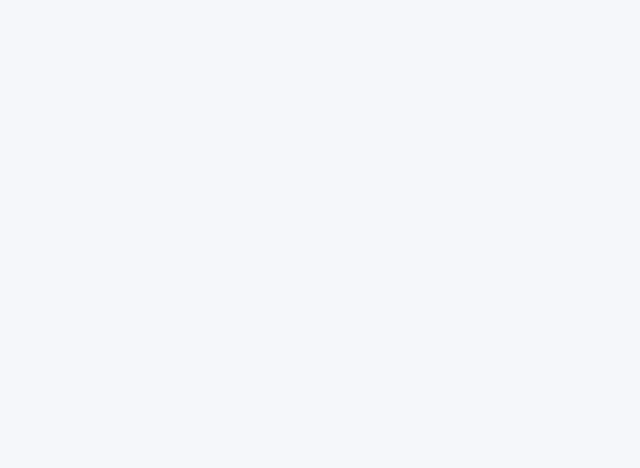
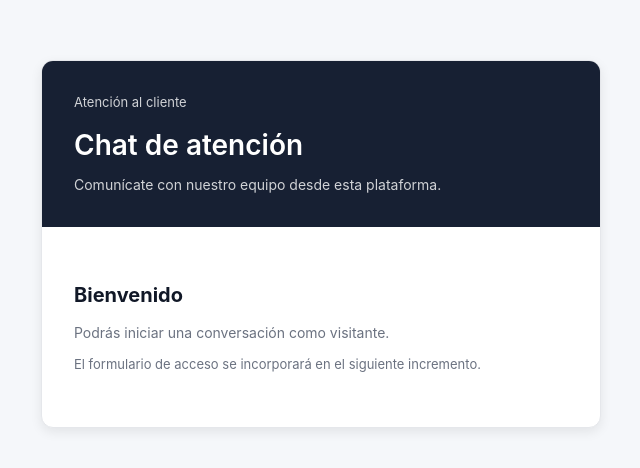
Before and after one commit to omarpalacios958-lgtm/Plataforma-Automatizacion-CRM, a React app in the folder frontend/: page /chat in a window 1280 px wide. Before the commit this address had no page. Shown: the part 156-624 px from the top of the page, without its empty margins (319-959 px from the left). Built offline with nearby package versions, Linux system fonts and the light colour scheme; the HTML template or start-up script is replaced by a standard one.

Commit message:
feat(chat): add tested public visitor entry page

```diff
--- a/frontend/package.json
+++ b/frontend/package.json
@@ -15,10 +15,14 @@
     "react-router-dom": "^7.18.4"
   },
   "devDependencies": {
+    "@testing-library/jest-dom": "^7.0.1",
+    "@testing-library/react": "^16.3.3",
     "@types/react": "^19.2.18",
     "@types/react-dom": "^19.2.7",
     "@vitejs/plugin-react": "^6.1.1",
+    "jsdom": "^30.1.3",
     "oxlint": "^1.81.0",
-    "vite": "^8.3.0"
+    "vite": "^8.3.5",
+    "vitest": "^5.0.5"
   }
 }
--- /dev/null
+++ b/frontend/src/modules/chat/ChatVisitor.css
@@ -0,0 +1,93 @@
+
+.chat-visitor {
+  display: flex;
+  min-height: 100vh;
+  align-items: center;
+  justify-content: center;
+  padding: var(--spacing-6);
+  background-color: var(--color-background);
+}
+
+.chat-visitor__panel {
+  width: 100%;
+  max-width: 560px;
+  overflow: hidden;
+  background-color: var(--color-surface);
+  border: 1px solid var(--color-border);
+  border-radius: var(--border-radius-lg);
+  box-shadow: var(--shadow-md);
+}
+
+.chat-visitor__header {
+  padding: var(--spacing-8);
+  color: var(--color-text-light);
+  background-color: var(--color-dark);
+}
+
+.chat-visitor__eyebrow {
+  display: block;
+  margin-bottom: var(--spacing-3);
+  font-size: var(--font-size-small);
+  opacity: 0.8;
+}
+
+.chat-visitor__header h1 {
+  margin-bottom: var(--spacing-2);
+  font-size: var(--font-size-page-title);
+  font-weight: 600;
+}
+
+.chat-visitor__header p {
+  color: rgba(255, 255, 255, 0.8);
+}
+
+.chat-visitor__content {
+  display: flex;
+  min-height: 200px;
+  flex-direction: column;
+  align-items: flex-start;
+  justify-content: center;
+  gap: var(--spacing-3);
+  padding: var(--spacing-8);
+}
+
+.chat-visitor__content h2 {
+  font-size: var(--font-size-section-title);
+}
+
+.chat-visitor__content p {
+  color: var(--color-text-secondary);
+}
+
+.chat-visitor__hint {
+  font-size: var(--font-size-small);
+}
+
+.chat-visitor__button {
+  padding: 10px var(--spacing-5);
+  color: var(--color-text-light);
+  background-color: var(--color-primary);
+  border: 0;
+  border-radius: var(--border-radius-sm);
+  transition: background-color var(--transition-fast);
+}
+
+.chat-visitor__button:hover {
+  background-color: var(--color-primary-hover);
+}
+
+.chat-visitor__button:focus-visible {
+  outline: 3px solid var(--color-info);
+  outline-offset: 3px;
+}
+
+@media (max-width: 600px) {
+  .chat-visitor {
+    padding: var(--spacing-3);
+  }
+
+  .chat-visitor__header,
+  .chat-visitor__content {
+    padding: var(--spacing-6);
+  }
+}
--- /dev/null
+++ b/frontend/src/modules/chat/ChatVisitor.jsx
@@ -0,0 +1,136 @@
+
+import { useEffect, useState } from "react";
+
+import {
+  consultarSesionVisitante,
+  eliminarTokenVisitante,
+  obtenerTokenVisitante,
+} from "../../services/chat-visitor.service.js";
+
+import "./ChatVisitor.css";
+
+function ChatVisitor() {
+  const [estado, setEstado] = useState("verificando");
+  const [sesion, setSesion] = useState(null);
+  const [error, setError] = useState("");
+  const [intento, setIntento] = useState(0);
+
+  useEffect(() => {
+    let activo = true;
+
+    async function verificarSesion() {
+      setEstado("verificando");
+      setError("");
+
+      if (!obtenerTokenVisitante()) {
+        setSesion(null);
+        setEstado("sin-sesion");
+        return;
+      }
+
+      try {
+        const data = await consultarSesionVisitante();
+
+        if (!activo) return;
+
+        setSesion(data);
+        setEstado("autenticado");
+      } catch (err) {
+        if (!activo) return;
+
+        if (err.status === 401) {
+          eliminarTokenVisitante();
+          setSesion(null);
+          setEstado("sin-sesion");
+          return;
+        }
+
+        setError(
+          "No fue posible verificar tu sesión. Intenta nuevamente.",
+        );
+        setEstado("error");
+      }
+    }
+
+    verificarSesion();
+
+    return () => {
+      activo = false;
+    };
+  }, [intento]);
+
+  return (
+    <main className="chat-visitor">
+      <section className="chat-visitor__panel">
+        <header className="chat-visitor__header">
+          <span className="chat-visitor__eyebrow">
+            Atención al cliente
+          </span>
+
+          <h1>Chat de atención</h1>
+
+          <p>
+            Comunícate con nuestro equipo desde esta plataforma.
+          </p>
+        </header>
+
+        {estado === "verificando" && (
+          <div className="chat-visitor__content" role="status">
+            <p>Verificando tu sesión...</p>
+          </div>
+        )}
+
+        {estado === "sin-sesion" && (
+          <div className="chat-visitor__content">
+            <h2>Bienvenido</h2>
+
+            <p>
+              Podrás iniciar una conversación como visitante.
+            </p>
+
+            <p className="chat-visitor__hint">
+              El formulario de acceso se incorporará en el
+              siguiente incremento.
+            </p>
+          </div>
+        )}
+
+        {estado === "autenticado" && (
+          <div className="chat-visitor__content">
+            <h2>
+              Hola
+              {sesion?.visitor?.nombre
+                ? `, ${sesion.visitor.nombre}`
+                : ""}
+            </h2>
+
+            <p>Tu sesión de visitante está activa.</p>
+
+            <p className="chat-visitor__hint">
+              La apertura de conversaciones se incorporará
+              posteriormente.
+            </p>
+          </div>
+        )}
+
+        {estado === "error" && (
+          <div className="chat-visitor__content" role="alert">
+            <h2>No se pudo conectar</h2>
+
+            <p>{error}</p>
+
+            <button
+              className="chat-visitor__button"
+              type="button"
+              onClick={() => setIntento((actual) => actual + 1)}
+            >
+              Reintentar
+            </button>
+          </div>
+        )}
+      </section>
+    </main>
+  );
+}
+
+export default ChatVisitor;
--- a/frontend/src/routes/AppRoutes.jsx
+++ b/frontend/src/routes/AppRoutes.jsx
@@ -1,3 +1,4 @@
+
 import { BrowserRouter, Navigate, Route, Routes } from "react-router-dom";
 
 import MainLayout from "../layouts/MainLayout/MainLayout";
@@ -12,15 +13,19 @@ import Tasks from "../modules/tasks/Tasks";
 import Notifications from "../modules/notifications/Notifications";
 import Files from "../modules/files/Files";
 import Users from "../modules/users/Users";
+import Automations from "../modules/automations/Automations";
+import ChatVisitor from "../modules/chat/ChatVisitor";
+
 import ProtectedRoute from "./ProtectedRoute";
 import RoleRoute from "./RoleRoute";
-import Automations from "../modules/automations/Automations";
 
 function AppRoutes() {
   return (
     <BrowserRouter>
       <Routes>
         <Route path="/login" element={<Login />} />
+
+        <Route path="/chat" element={<ChatVisitor />} />
 
         <Route path="/" element={<Navigate to="/dashboard" replace />} />
 
```
Also changed, not shown: 2 other files (tests, documents, lock files or other folders).
